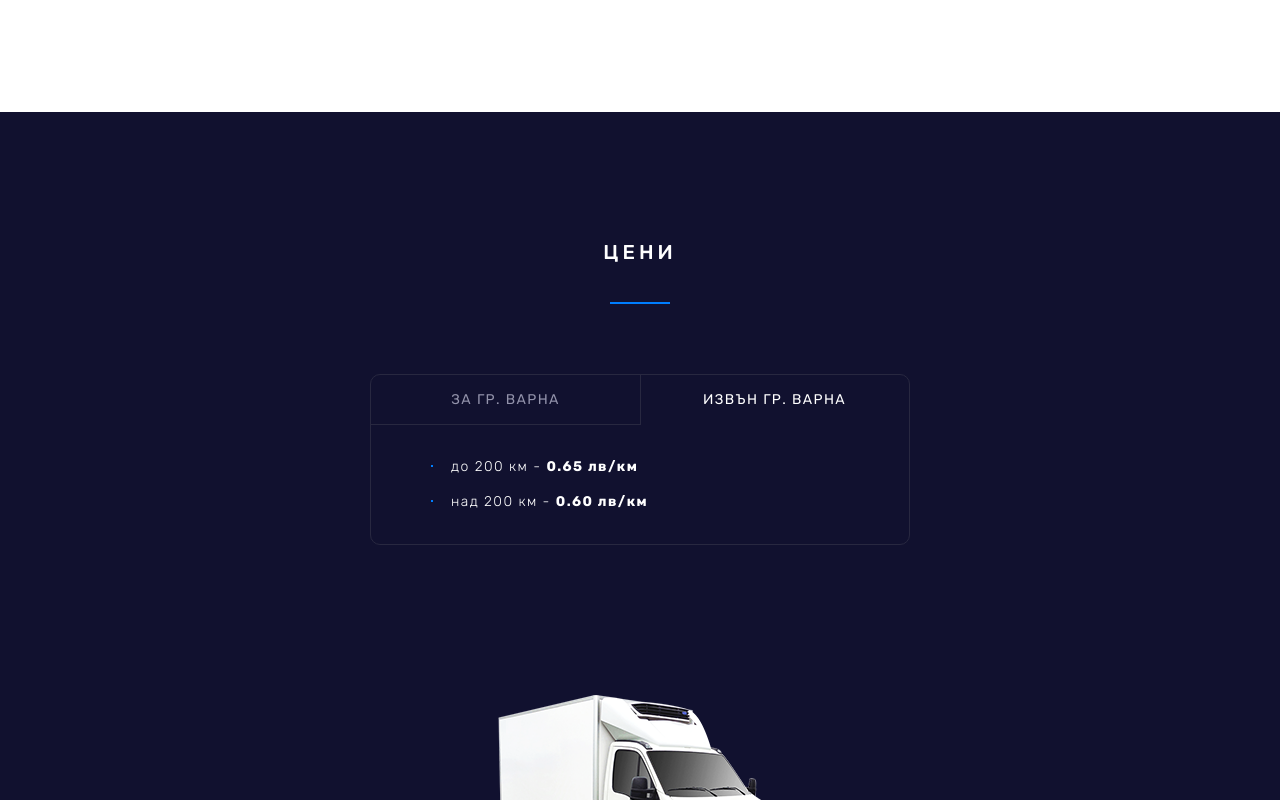
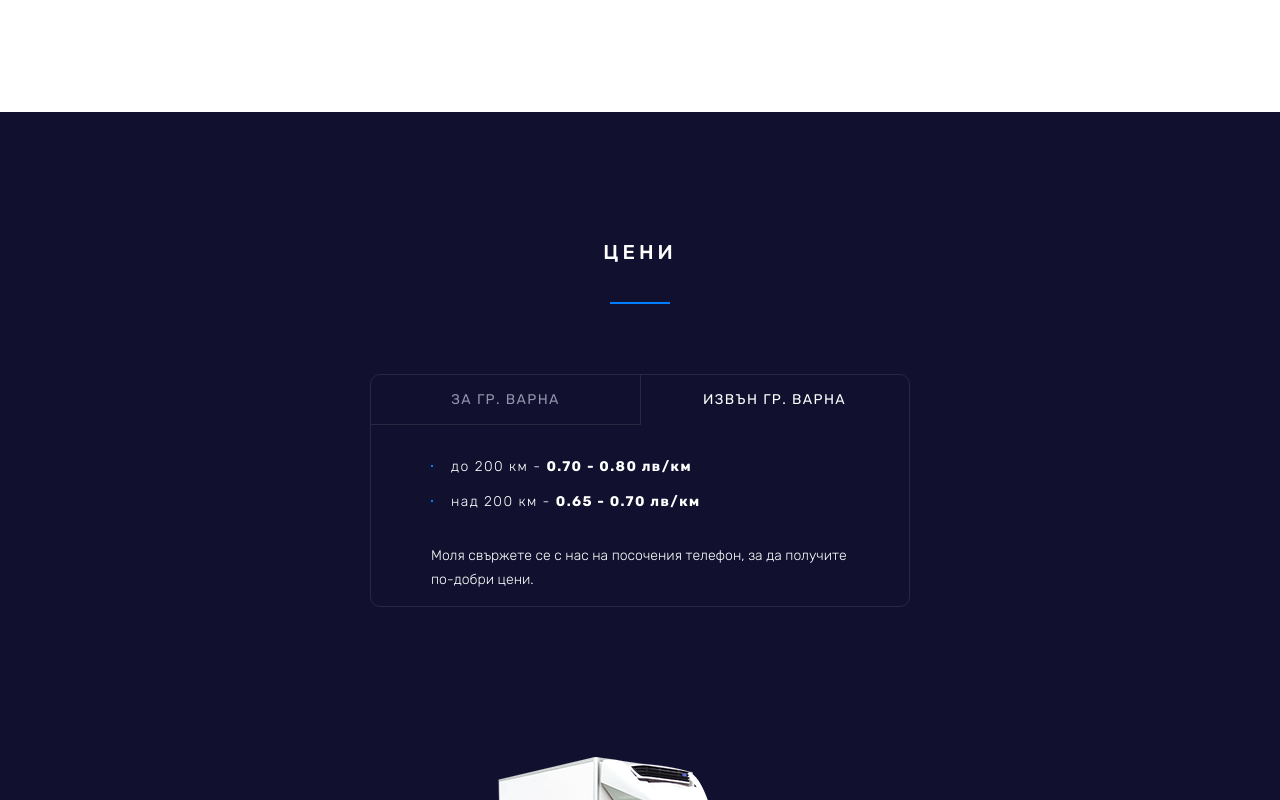
Before and after one commit to vvasilev-/transpro.bg, a website built with Parcel: page src/index.html in a window 1280 px wide. Both pictures are taken after a click on the link "ИЗВЪН ГР. ВАРНА". Shown: the part 3718-4518 px from the top of the page. Built offline with nearby package versions, Linux system fonts and the light colour scheme.

Commit message:
Update prices

```diff
--- a/src/css/components/_prices.css
+++ b/src/css/components/_prices.css
@@ -83,6 +83,13 @@
 	font-weight: 700;
 }
 
+.c-prices .c-prices__note {
+	font-size: 14px;
+	color: #fff;
+	padding: 0 60px;
+	margin-top: 0;
+}
+
 @media (max-width: 767px) {
 	.c-prices .c-prices__tabs-link {
 		font-size: 8px;
--- a/src/index.html
+++ b/src/index.html
@@ -270,10 +270,14 @@
 
 					<div class="c-prices__tab js-tab" id="countryside">
 						<ul class="c-prices__list">
-							<li class="c-prices__item">до 200 км - <strong>0.65 лв/км</strong></li><!-- /.c-prices__item -->
+							<li class="c-prices__item">до 200 км - <strong>0.70 - 0.80 лв/км</strong></li><!-- /.c-prices__item -->
 
-							<li class="c-prices__item">над 200 км - <strong>0.60 лв/км</strong></li><!-- /.c-prices__item -->
+							<li class="c-prices__item">над 200 км - <strong>0.65 - 0.70 лв/км</strong></li><!-- /.c-prices__item -->
 						</ul><!-- /.c-prices__list -->
+
+						<p class="c-prices__note">
+							Моля свържете се с нас на посочения телефон, за да получите по-добри цени.
+						</p><!-- /.c-prices__note -->
 					</div><!-- /.c-prices__tab -->
 				</div><!-- /.c-prices -->
 			</div><!-- /.c-section__body -->
```
